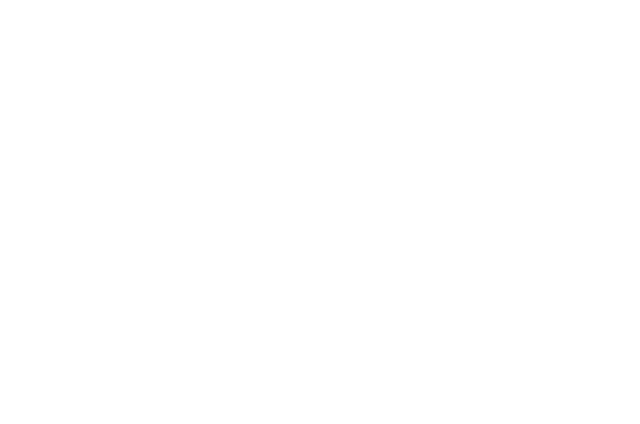
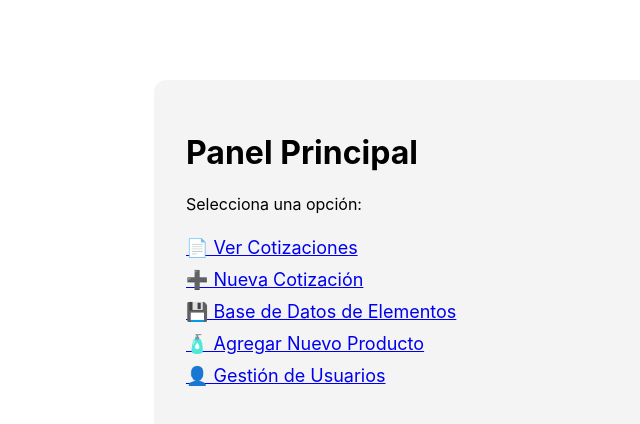
Before and after one commit to AngelGpe19/erp-project, a React (Create React App) app in the folder frontend/: page /home in a window 1280 px wide. Before the commit this address had no page. Shown: the top 424 px of the page, without its empty margins (154-794 px from the left). Built offline with nearby package versions, Linux system fonts and the light colour scheme; sample sign-in values are in the browser's storage.

Commit message:
Se agrega la ruta home como menu principal para redireccionar a otros

```diff
--- a/frontend/src/components/Login.jsx
+++ b/frontend/src/components/Login.jsx
@@ -17,7 +17,7 @@
     e.preventDefault();
     try {
       await login(form);
-      navigate('/dashboard');
+      navigate('/home');
     } catch (err) {
       setError(err.message || 'Credenciales inválidas');
     }
--- /dev/null
+++ b/frontend/src/pages/Home.jsx
@@ -0,0 +1,38 @@
+// src/pages/Home.jsx
+import React from 'react';
+import { Link } from 'react-router-dom';
+
+const Home = () => {
+  return (
+    <div style={styles.container}>
+      <h1>Panel Principal</h1>
+      <p>Selecciona una opción:</p>
+      <ul style={styles.menu}>
+        <li><Link to="/cotizaciones">📄 Ver Cotizaciones</Link></li>
+        <li><Link to="/nueva-cotizacion">➕ Nueva Cotización</Link></li>
+        <li><Link to="/base-datos">💾 Base de Datos de Elementos</Link></li>
+        <li><Link to="/agregar-elemento">🧴 Agregar Nuevo Producto</Link></li>
+        <li><Link to="/usuarios">👤 Gestión de Usuarios</Link></li>
+      </ul>
+    </div>
+  );
+};
+
+const styles = {
+  container: {
+    padding: '2rem',
+    maxWidth: 600,
+    margin: '0 auto',
+    background: '#f4f4f4',
+    borderRadius: 12,
+    marginTop: '5rem',
+  },
+  menu: {
+    listStyle: 'none',
+    padding: 0,
+    fontSize: '18px',
+    lineHeight: '2rem',
+  }
+};
+
+export default Home;
--- a/frontend/src/routes.jsx
+++ b/frontend/src/routes.jsx
@@ -2,6 +2,7 @@
 import React from 'react';
 import { BrowserRouter as Router, Routes, Route } from 'react-router-dom';
 import Login from './components/Login';
+import Home from './pages/Home';
 import Dashboard from './pages/Dashboard';
 import ProtectedRoute from './components/ProtectedRoute';
 
@@ -10,6 +11,16 @@
     <Router>
       <Routes>
         <Route path="/" element={<Login />} />
+
+        <Route
+  path="/home"
+  element={
+    <ProtectedRoute>
+      <Home />
+    </ProtectedRoute>
+  }
+/>
+
         <Route
           path="/dashboard"
           element={
```
